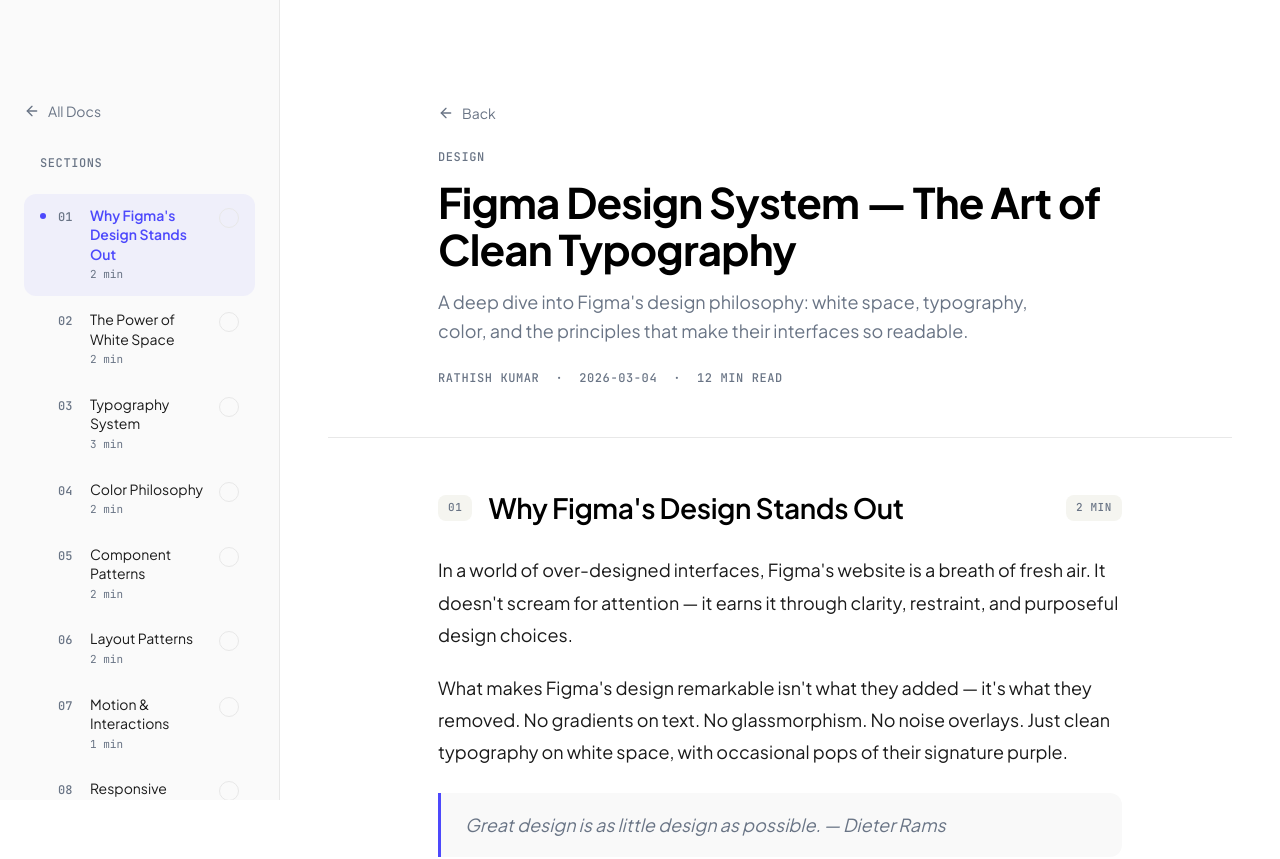
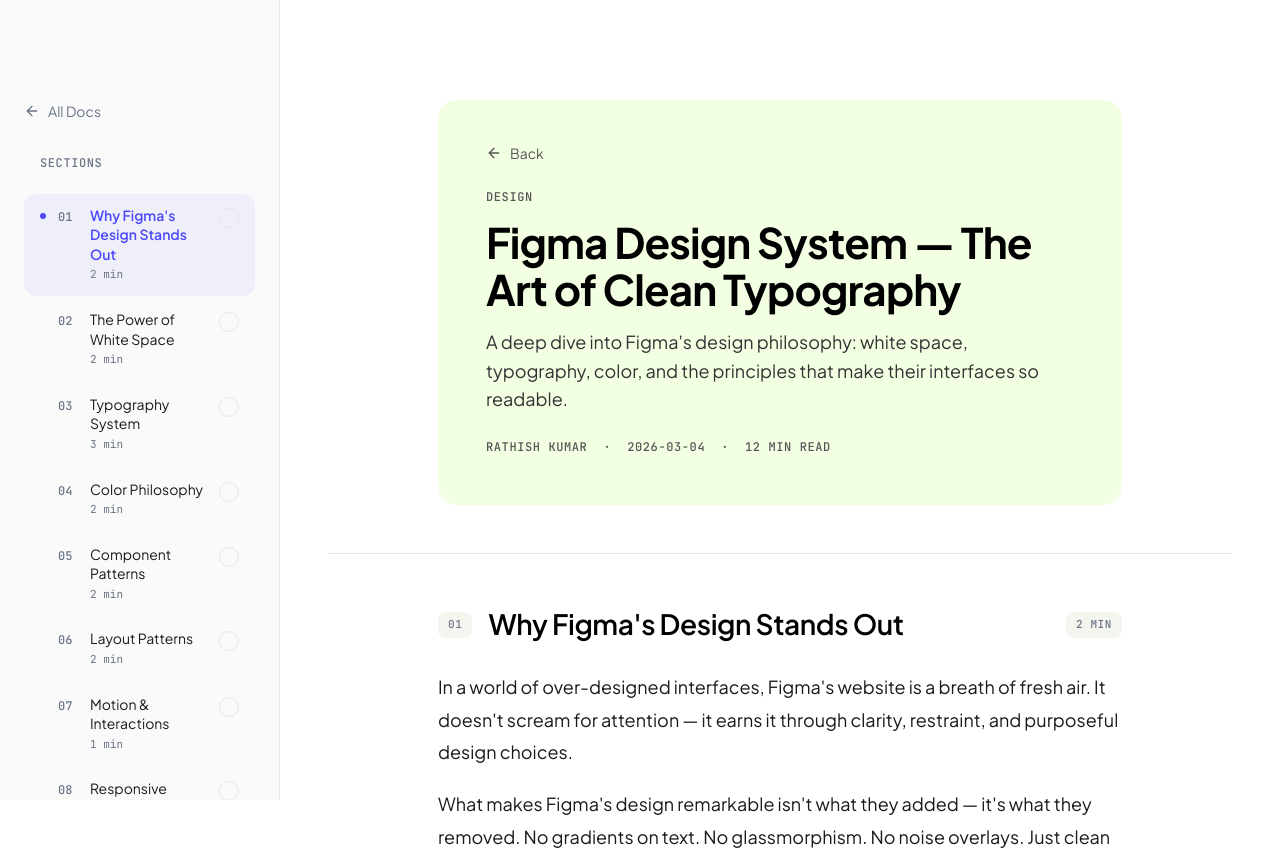
Before and after one commit to rathishkumarlearning/tech-docs-v2, a React (Vite) app: page /tech-docs-v2/doc/figma-design-system in a window 1280 px wide. Shown: the top 859 px of the page. Built offline with nearby package versions, Linux system fonts and the light colour scheme.

Commit message:
add: lime green hero + reader header (Figma style)

```diff
--- a/src/index.css
+++ b/src/index.css
@@ -13,6 +13,7 @@
   --color-accent: #4d49fc;
   --color-border: #e8e8e8;
   --color-surface: #f5f5f0;
+  --color-lime: #f3ffe3;
   --color-success: #22c55e;
   --sidebar-width: 280px;
 }
@@ -208,6 +209,8 @@ a { text-decoration: none; color: inherit; }
 
 /* Responsive */
 @media (max-width: 768px) {
+  .lime-hero { padding: 32px 20px !important; }
+  .lime-reader-header { padding: 24px 20px 32px !important; }
   .sidebar { display: none; }
   .sidebar-overlay { display: block; }
   .hamburger-btn { display: flex; }
--- a/src/pages/Home.tsx
+++ b/src/pages/Home.tsx
@@ -48,9 +48,15 @@ export default function Home() {
       <main className="home-container" style={{
         maxWidth: 1200, margin: '0 auto', padding: '140px 48px 120px',
       }}>
-        {/* Hero */}
-        <div className="home-hero fade-in-up" style={{ marginBottom: 64 }}>
-          <p className="mono-label" style={{ marginBottom: 20 }}>
+        {/* Hero - Lime Green Section */}
+        <div className="lime-hero" style={{
+          background: 'var(--color-lime)',
+          padding: '64px 48px',
+          borderRadius: 24,
+          marginBottom: 48,
+        }}>
+          <div className="home-hero fade-in-up">
+            <p className="mono-label" style={{ marginBottom: 20, color: '#555' }}>
               Curated Technical Knowledge
             </p>
             <h1 style={{
@@ -61,7 +67,7 @@ export default function Home() {
             </h1>
             <p style={{
               fontSize: 18, fontWeight: 400, lineHeight: '28px',
-            color: 'var(--color-meta)', maxWidth: 520, marginBottom: 32,
+              color: '#333', maxWidth: 520, marginBottom: 32,
             }}>
               A collection of deeply researched technical articles, design systems,
               and engineering knowledge — distilled for clarity.
@@ -70,6 +76,7 @@ export default function Home() {
             {/* Stats */}
             <div className="mono-label fade-in-up fade-in-up-delay-1" style={{
               display: 'flex', alignItems: 'center', gap: 16, marginBottom: 48,
+              color: '#555',
             }}>
               <span style={{ display: 'flex', alignItems: 'center', gap: 6 }}>
                 <BookOpen size={14} /> {totalArticles} ARTICLES
@@ -86,7 +93,7 @@ export default function Home() {
           </div>
 
           {/* Search */}
-        <div className="fade-in-up fade-in-up-delay-2" style={{ position: 'relative', marginBottom: 24 }}>
+          <div className="fade-in-up fade-in-up-delay-2" style={{ position: 'relative' }}>
             <Search size={18} style={{
               position: 'absolute', left: 18, top: '50%', transform: 'translateY(-50%)',
               color: '#b0b0b0', pointerEvents: 'none',
@@ -98,6 +105,7 @@ export default function Home() {
               onChange={e => setSearch(e.target.value)}
               className="search-input"
             />
+          </div>
         </div>
 
         {/* Category Pills */}
--- a/src/pages/Reader.tsx
+++ b/src/pages/Reader.tsx
@@ -239,20 +239,24 @@ export default function Reader() {
 
       {/* Main Content */}
       <div className="reader-main" style={{ marginLeft: 'var(--sidebar-width)' }}>
-        {/* Header */}
-        <div style={{
-          padding: '100px 48px 48px',
-          maxWidth: 780,
-          margin: '0 auto',
-        }} className="reader-content-area">
+        {/* Header - Lime Green */}
+        <div className="reader-content-area" style={{
+          maxWidth: 780, margin: '0 auto', padding: '100px 48px 0',
+        }}>
+          <div className="lime-reader-header" style={{
+            background: 'var(--color-lime)',
+            padding: '40px 48px 48px',
+            borderRadius: 20,
+            marginBottom: 48,
+          }}>
             <Link to="/" style={{
               display: 'inline-flex', alignItems: 'center', gap: 8,
-            color: 'var(--color-meta)', fontSize: 14, marginBottom: 24,
+              color: '#555', fontSize: 14, marginBottom: 24,
             }}>
               <ArrowLeft size={16} /> Back
             </Link>
 
-          <p className="mono-label fade-in-up" style={{ marginBottom: 12 }}>
+            <p className="mono-label fade-in-up" style={{ marginBottom: 12, color: '#555' }}>
               {doc.category}
             </p>
             <h1 className="reader-header-title fade-in-up fade-in-up-delay-1" style={{
@@ -262,19 +266,20 @@ export default function Reader() {
               {doc.title}
             </h1>
             <p className="fade-in-up fade-in-up-delay-2" style={{
-            fontSize: 18, lineHeight: 1.6, color: 'var(--color-meta)',
+              fontSize: 18, lineHeight: 1.6, color: '#333',
               marginBottom: 24, maxWidth: 600,
             }}>
               {doc.description}
             </p>
             <div className="mono-label fade-in-up fade-in-up-delay-3" style={{
-            display: 'flex', gap: 16, flexWrap: 'wrap',
+              display: 'flex', gap: 16, flexWrap: 'wrap', color: '#555',
             }}>
               <span>{doc.author}</span>
               <span>·</span>
               <span>{doc.date}</span>
               <span>·</span>
               <span>{doc.readTime}</span>
+            </div>
           </div>
         </div>
 
```
Also changed, not shown: 5 other files (tests, documents, lock files or other folders). Lines whose indentation alone changed are shown as unchanged.
